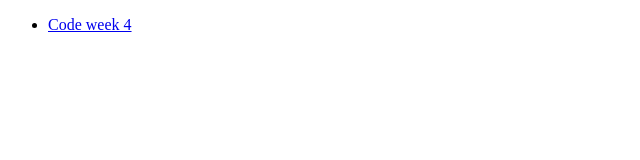
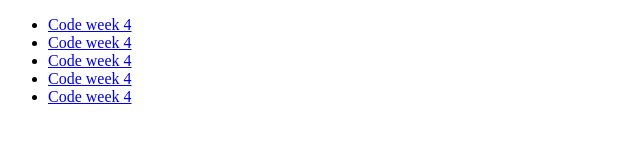
Before and after one commit to EfremP/frontend-courses, a plain HTML site: page index.html in a window 1280 px wide. Shown: the whole page, without its empty margins (0-640 px from the left). Drawn offline with Linux system fonts and the light colour scheme.

Commit message:
new changes

```diff
--- a/WEEK-4/style.css
+++ b/WEEK-4/style.css
@@ -1,14 +1,17 @@
-body{background-clor:white
-    text-direction:inherit;
-    letter-spacing:normal;
-    margin:20px;
-      margin-style:solid;
-      margin-color:gray;
-    border:1px;
+body {
+    background-color: white;
+    letter-spacing: normal;
+    margin: 20px;
+    margin-sytle: solid;
+    margin-color: gray;
+    border: 1px;
     border-style: solid;
-    border-radius:10px;
-    padding:10px;
-    }
-    .date{font: size 30;
+    border-radius: 10px;
+    padding: 10px;
+}
+
+.date {
+    font: size 30;
     font-size-adjust: right;
-    padding:left; }
+    padding: left;
+}
--- a/index.html
+++ b/index.html
@@ -9,6 +9,10 @@
 <body>
     <ul>
         <li><a href="WEEK-4/index.html">Code week 4</a></li>
+        <li><a href="WEEK-4/index.html">Code week 4</a></li>
+        <li><a href="WEEK-4/index.html">Code week 4</a></li>
+        <li><a href="WEEK-4/index.html">Code week 4</a></li>
+        <li><a href="WEEK-4/index.html">Code week 4</a></li>
     </ul>
 </body>
 </html>
```
